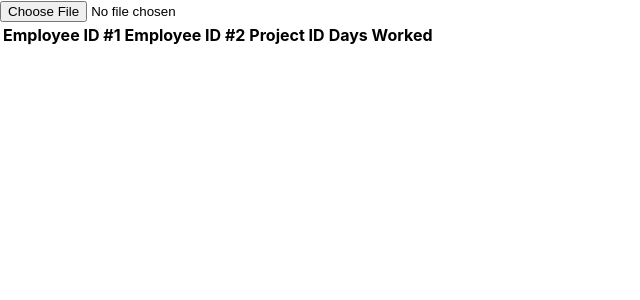
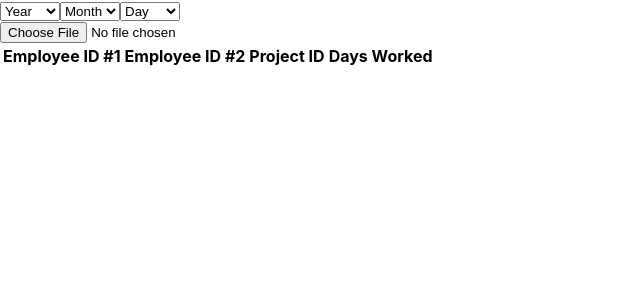
Before and after one commit to Govedarski/Velislav-Govedarski-employees, a React (Create React App) app: page / in a window 1280 px wide. Shown: the top 300 px of the page, without its empty margins (0-640 px from the left). Built offline with nearby package versions, Linux system fonts and the light colour scheme.

Commit message:
Added DateFormatPicker

```diff
--- a/src/App.js
+++ b/src/App.js
@@ -2,13 +2,22 @@ import './App.css';
 import {DataUploader} from './components/DataUploader/DataUploader.js';
 import {useState} from 'react';
 import {ResultTable} from './components/ResultTable/ResultTable.js';
+import {DateFormatPicker} from './components/DateFormatPicker/DateFormatPicker.js';
 
 function App() {
     const [data, setData] = useState([]);
+    const [dateFormat, setDateFormat] = useState(["yyyy", "mm", "dd"]);
 
     return (
         <div>
-            <DataUploader setData={setData}/>
+            <DateFormatPicker
+                dateFormat={dateFormat}
+                setDateFormat={setDateFormat}
+            />
+            <DataUploader
+                setData={setData}
+                dateFormat={dateFormat}
+            />
             <ResultTable data={data}/>
         </div>
     );
--- /dev/null
+++ b/src/components/DateFormatPicker/DateFormatPicker.js
@@ -0,0 +1,44 @@
+import {useState} from 'react';
+
+export function DateFormatPicker({dateFormat, setDateFormat}) {
+
+    function handleChange(index, e) {
+        setDateFormat(prevState => {
+            const newState = [...prevState];
+            const valueToChange= newState[index];
+            const indexToChange = newState.indexOf(e.target.value);
+            newState[indexToChange] = valueToChange;
+            newState[index] = e.target.value;
+            return newState;
+        })
+    }
+
+    return(
+        <div>
+            <select
+                value={dateFormat[0]}
+                onChange={handleChange.bind(null,0)}>
+            >
+                <option value={"dd"}>Day</option>
+                <option value={"mm"}>Month</option>
+                <option value={"yyyy"}>Year</option>
+            </select>
+            <select
+                value={dateFormat[1]}
+                onChange={handleChange.bind(null,1)}>
+                >
+                <option value={"dd"}>Day</option>
+                <option value={"mm"}>Month</option>
+                <option value={"yyyy"}>Year</option>
+            </select>
+            <select
+                value={dateFormat[2]}
+                onChange={handleChange.bind(null,2)}>
+                >
+                <option value={"dd"}>Day</option>
+                <option value={"mm"}>Month</option>
+                <option value={"yyyy"}>Year</option>
+            </select>
+        </div>
+    )
+}
```
